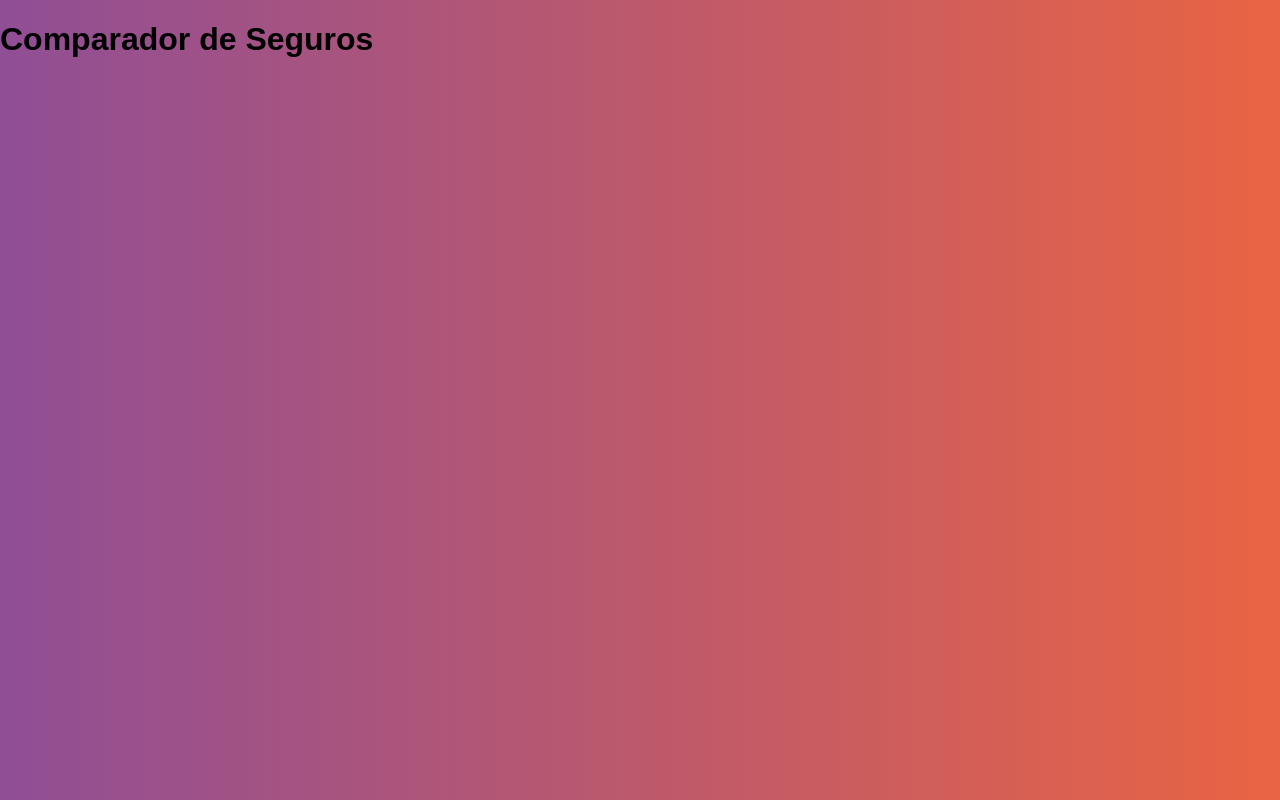
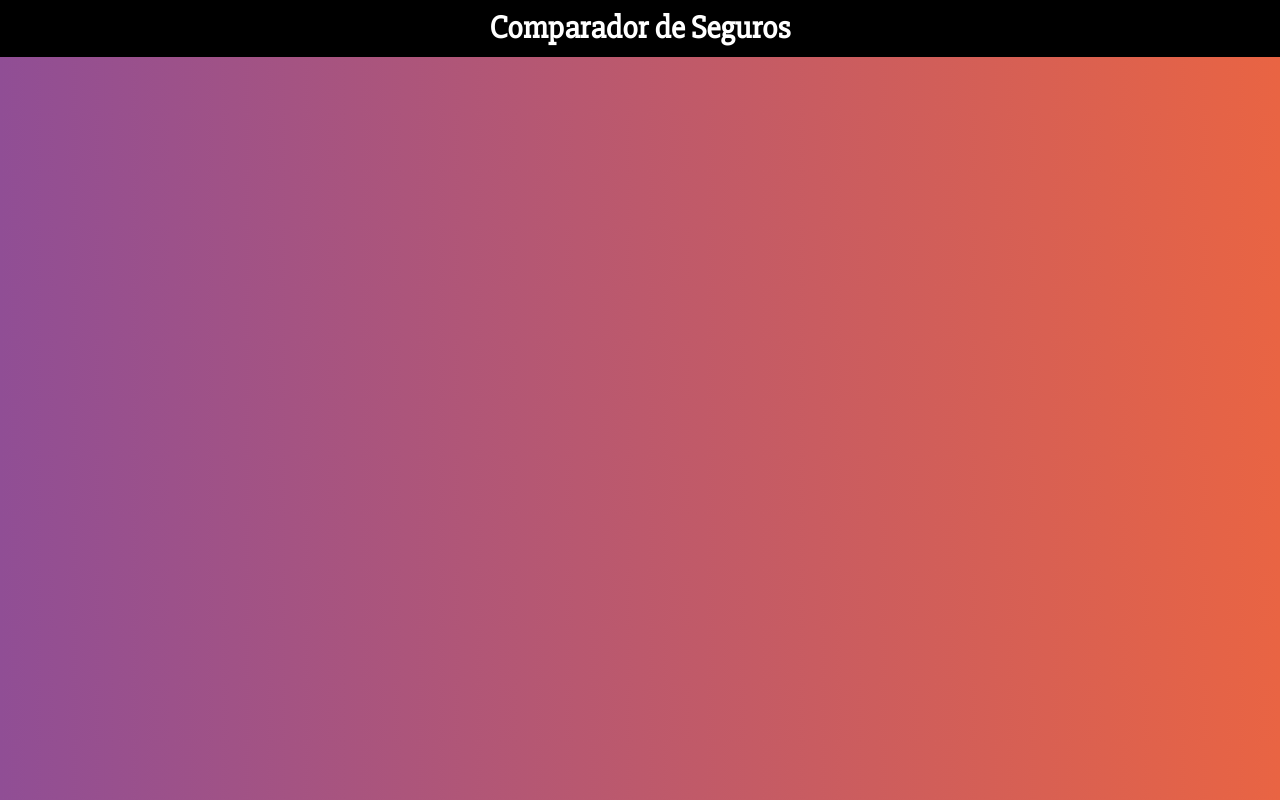
Before and after one commit to pipe473/Comparador-Precios, a React (Create React App) app: page / in a window 1280 px wide. Built offline with nearby package versions, Linux system fonts and the light colour scheme.

Commit message:
Creando los primeros style components, añadiendo css, html y javascript juntos en react

```diff
--- a/src/components/Header.js
+++ b/src/components/Header.js
@@ -1,11 +1,25 @@
 import React from 'react';
 import styled from '@emotion/styled';
 
+const ContenedorHeader = styled.header`
+    background-color: black;
+    padding: 10px;
+    font-weight: bold;
+    color: #FFFFFF;
+`;
+
+const TextoHeader = styled.h1`
+    font-size: 2rem;
+    margin: 0;
+    font-family: 'Slabo 27px', serif;
+    text-align: center;
+`
+
 const Header = ({titulo}) => {
     return (
-        <header>
-            <h1>{titulo}</h1>
-        </header>
+        <ContenedorHeader>
+            <TextoHeader>{titulo}</TextoHeader>
+        </ContenedorHeader>
      );
 }
 
```
